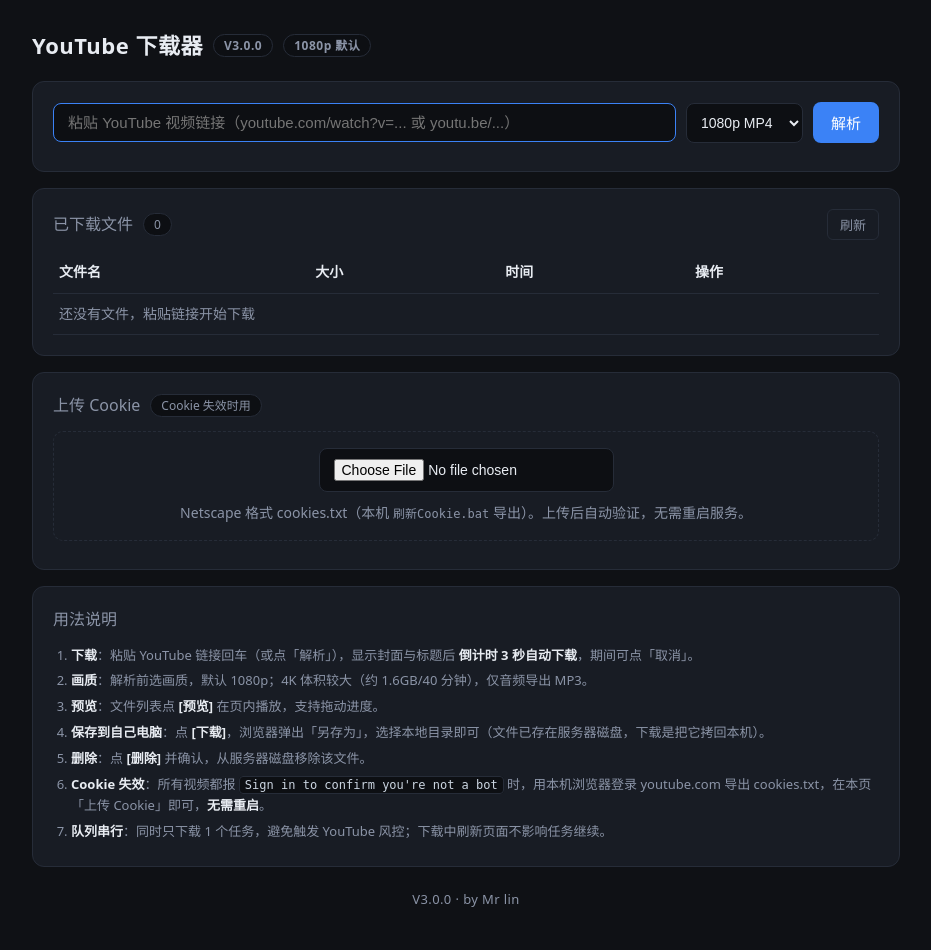
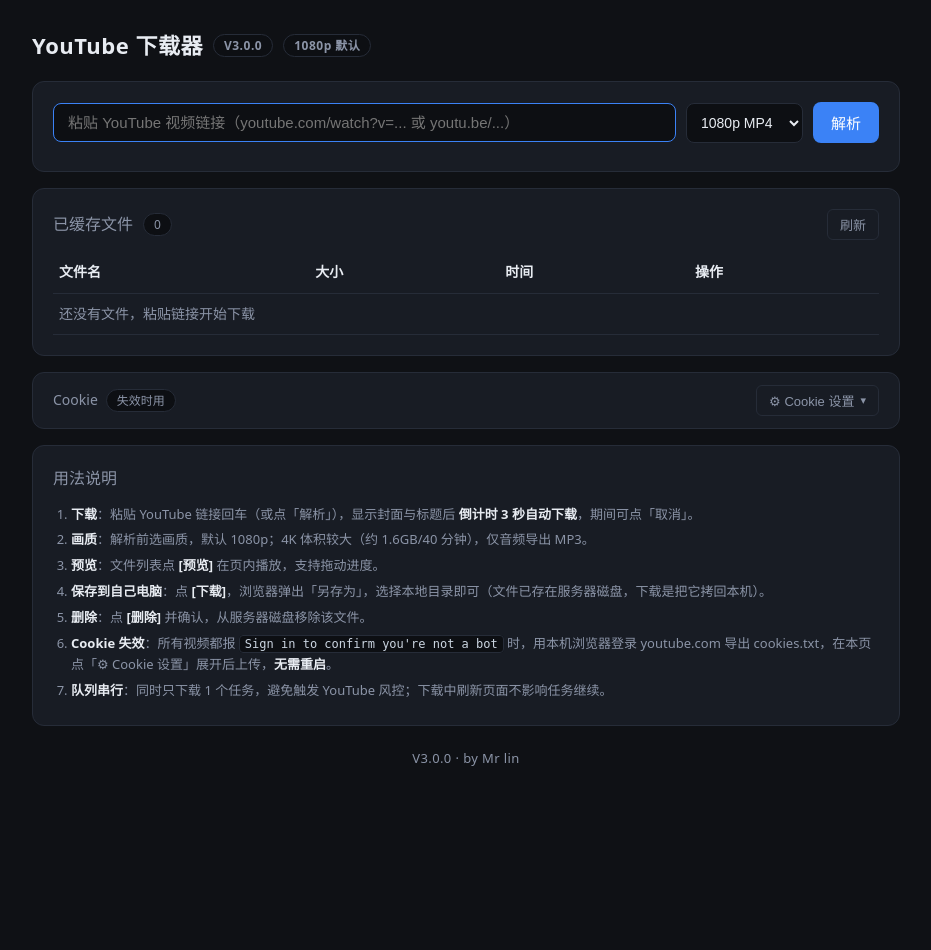
Before and after one commit to mylxnet/ytdl-app, a Flask app: page / in a window 1280 px wide. Shown: the whole page, without its empty margins (174-1105 px from the left). After the commit the page ends 766 px from the top, so only its background shows below. Run offline with Flask 3, Linux system fonts and the light colour scheme; data that the repository does not hold is empty; parts of the project's set-up code (start-up, migrations or seed data) failed here and were passed over.

Commit message:
ui: 标题改「已缓存文件」，Cookie 卡改为默认折叠点击展开
- 「已下载文件」→「已缓存文件」（HTML 注释 + h2 各一处）
- Cookie 卡默认隐藏：.cookie-body 加 hidden 类，标题右侧加「⚙ Cookie 设置 ▾」小按钮，点击切换（▾ ⇌ ▴ + aria-expanded）
- 新增 .cookie-card / .cookie-head / .cookie-title / .cookie-body / .btn-tiny 样式
- 事件委托加 toggle-cookie 分支与 toggleCookie() 函数
- 用法说明第 6 条同步为「在本页点『⚙ Cookie 设置』展开后上传」
- 保留临时验证脚本 _chk_ui.sh（按约定不删）

未升版本号（V3.0.0），不同步文档（按用户指示）

```diff
--- a/templates/index.html
+++ b/templates/index.html
@@ -52,9 +52,18 @@
              background:#0d0f13; border:1px solid var(--warn); border-radius:10px; }
 .cd-num { font-size:22px; font-weight:700; color:var(--warn); min-width:34px; }
 .cd-txt { font-size:14px; color:var(--dim); flex:1; }
-/* Cookie 上传 */
+/* Cookie 上传（默认隐藏，点击「Cookie 设置」切换） */
 .up-zone { border:1px dashed var(--line); border-radius:10px; padding:16px; text-align:center;
            color:var(--dim); font-size:14px; }
+.cookie-card { padding:12px 20px; }
+.cookie-head { display:flex; align-items:center; gap:10px; }
+.cookie-title { font-size:14px; color:var(--dim); font-weight:500; display:flex; align-items:center; gap:8px; }
+.cookie-body { margin-top:12px; }
+.btn-tiny { background:transparent; border:1px solid var(--line); color:var(--dim);
+            padding:5px 12px; font-size:13px; border-radius:6px; cursor:pointer;
+            display:inline-flex; align-items:center; gap:6px; }
+.btn-tiny:hover { color:var(--txt); border-color:#3a4252; }
+.btn-tiny .chev { font-size:11px; }
 /* 预览弹窗 */
 .modal { position:fixed; inset:0; background:rgba(0,0,0,.82); display:flex; align-items:center;
          justify-content:center; z-index:50; padding:20px; }
@@ -111,9 +120,9 @@
   <div class="status" id="taskStatus">排队中…</div>
 </div>
 
-<!-- 已下载文件 -->
+<!-- 已缓存文件 -->
 <div class="card">
-  <h2>已下载文件 <span class="pill" id="fileCount">0</span>
+  <h2>已缓存文件 <span class="pill" id="fileCount">0</span>
     <button class="mini ghost" style="margin-left:auto;" onclick="loadFiles()">刷新</button>
   </h2>
   <table>
@@ -122,14 +131,21 @@
   </table>
 </div>
 
-<!-- Cookie 上传 -->
-<div class="card">
-  <h2>上传 Cookie <span class="pill">Cookie 失效时用</span></h2>
-  <div class="up-zone">
-    <input type="file" id="cookieFile" accept=".txt,text/plain">
-    <div style="margin-top:10px;">Netscape 格式 cookies.txt（本机 <code style="font-size:12px;">刷新Cookie.bat</code> 导出）。上传后自动验证，无需重启服务。</div>
+<!-- Cookie 上传（默认隐藏，点击标题按钮展开） -->
+<div class="card cookie-card">
+  <div class="cookie-head">
+    <span class="cookie-title">Cookie <span class="pill">失效时用</span></span>
+    <button class="btn-tiny" style="margin-left:auto;" data-act="toggle-cookie">
+      ⚙ Cookie 设置 <span class="chev">▾</span>
+    </button>
   </div>
-  <div class="status" id="cookieMsg"></div>
+  <div class="cookie-body hidden" id="cookieBody">
+    <div class="up-zone">
+      <input type="file" id="cookieFile" accept=".txt,text/plain">
+      <div style="margin-top:10px;">Netscape 格式 cookies.txt（本机 <code style="font-size:12px;">刷新Cookie.bat</code> 导出）。上传后自动验证，无需重启服务。</div>
+    </div>
+    <div class="status" id="cookieMsg"></div>
+  </div>
 </div>
 
 <!-- 用法说明 -->
@@ -141,7 +157,7 @@
     <li><b>预览</b>：文件列表点 <b>[预览]</b> 在页内播放，支持拖动进度。</li>
     <li><b>保存到自己电脑</b>：点 <b>[下载]</b>，浏览器弹出「另存为」，选择本地目录即可（文件已存在服务器磁盘，下载是把它拷回本机）。</li>
     <li><b>删除</b>：点 <b>[删除]</b> 并确认，从服务器磁盘移除该文件。</li>
-    <li><b>Cookie 失效</b>：所有视频都报 <code>Sign in to confirm you're not a bot</code> 时，用本机浏览器登录 youtube.com 导出 cookies.txt，在本页「上传 Cookie」即可，<b>无需重启</b>。</li>
+    <li><b>Cookie 失效</b>：所有视频都报 <code>Sign in to confirm you're not a bot</code> 时，用本机浏览器登录 youtube.com 导出 cookies.txt，在本页点「⚙ Cookie 设置」展开后上传，<b>无需重启</b>。</li>
     <li><b>队列串行</b>：同时只下载 1 个任务，避免触发 YouTube 风控；下载中刷新页面不影响任务继续。</li>
   </ol>
 </div>
@@ -310,7 +326,19 @@
   else if (act === "del") delFile(name);
   else if (act === "dl-current") downloadCurrent();
   else if (act === "close") closeModal();
+  else if (act === "toggle-cookie") toggleCookie();
 });
+
+function toggleCookie() {
+  const body = document.getElementById("cookieBody");
+  const btn = document.querySelector('button[data-act="toggle-cookie"]');
+  body.classList.toggle("hidden");
+  const isOpen = !body.classList.contains("hidden");
+  if (btn) {
+    btn.querySelector(".chev").textContent = isOpen ? "▴" : "▾";
+    btn.setAttribute("aria-expanded", String(isOpen));
+  }
+}
 
 // ---------------- Cookie 上传 ----------------
 document.getElementById("cookieFile").addEventListener("change", async function() {
```
Also changed, not shown: 1 other file.
